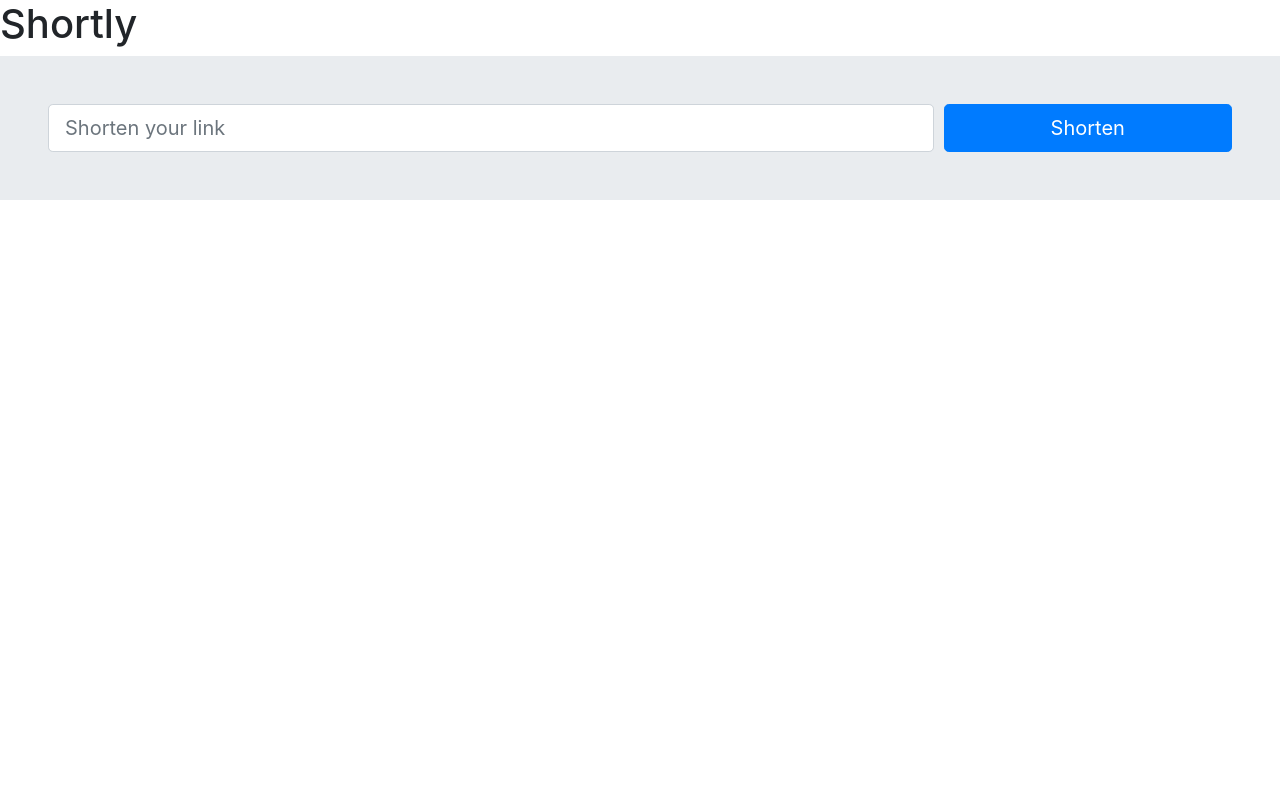
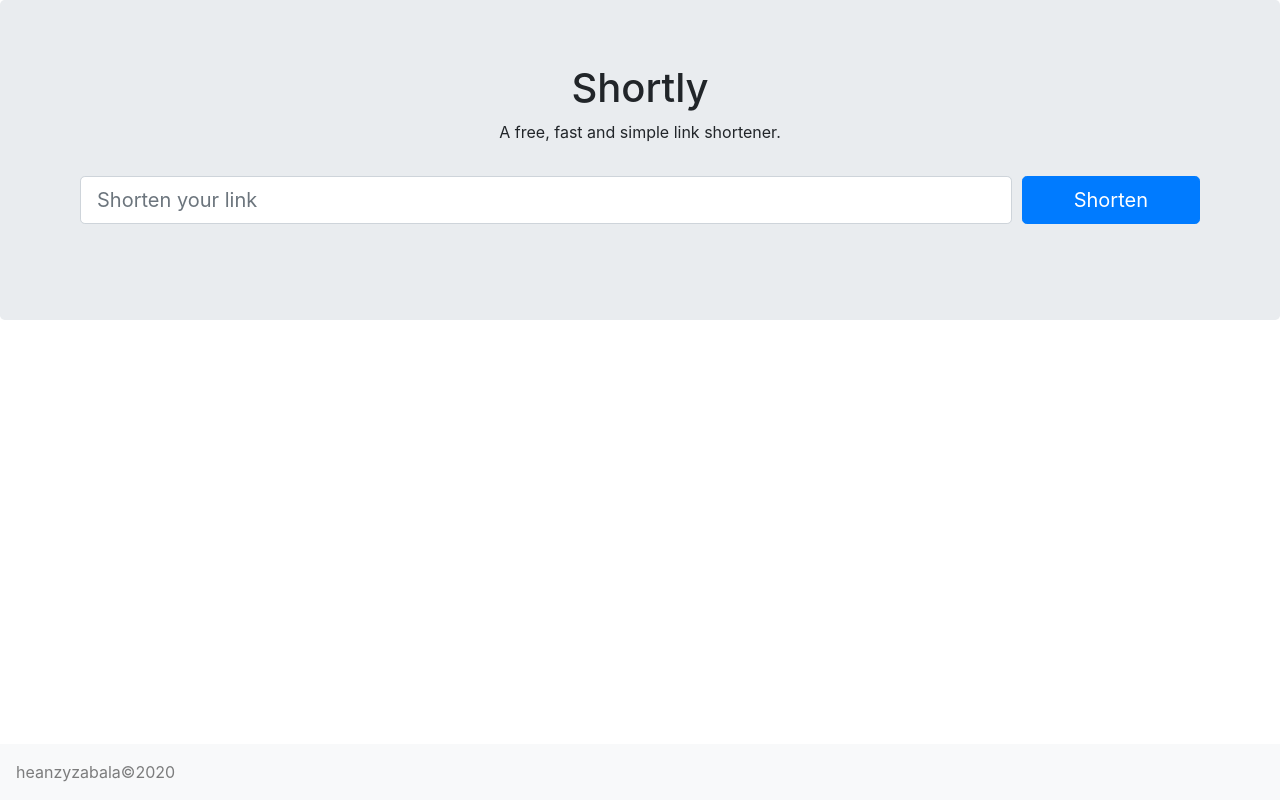
Before and after one commit to heanzyzabala/shortly, a React (Create React App) app: page / in a window 1280 px wide. Built offline with nearby package versions, Linux system fonts and the light colour scheme.

Commit message:
Changed views

```diff
--- a/src/App.jsx
+++ b/src/App.jsx
@@ -1,10 +1,15 @@
-import React from 'react';
+import React, { Component } from 'react';
 import UrlForm from './UrlForm';
+import Navfooter from './Navfooter';
 
-export default class App extends React.Component {
+// eslint-disable-next-line react/prefer-stateless-function
+export default class App extends Component {
     render() {
         return (
-            <UrlForm/>
+            <div>
+                <UrlForm />
+                <Navfooter />
+            </div>
         );
     }
 }
--- /dev/null
+++ b/src/Navfooter.jsx
@@ -0,0 +1,13 @@
+import React, { Component } from 'react';
+import { Navbar } from 'react-bootstrap';
+
+// eslint-disable-next-line react/prefer-stateless-function
+export default class Navfooter extends Component {
+    render() {
+        return (
+            <Navbar fixed="bottom" bg="light">
+                <Navbar.Text className="float-right">heanzyzabala©2020</Navbar.Text>
+            </Navbar>
+        );
+    }
+}
--- a/src/UrlForm.jsx
+++ b/src/UrlForm.jsx
@@ -37,13 +37,24 @@ export default class UrlForm extends Component {
         let alert = null;
         const { shortenedUrl: url, isValid, serverError } = this.state;
         if (isValid != null && !isValid) {
-            alert = <Alert variant="danger"> You entered an invalid link! </Alert>;
+            alert = (
+                <Alert variant="danger">
+                    <Alert.Heading>Uh-oh!</Alert.Heading>
+                    You entered an invalid link.
+                </Alert>
+            );
         } else if (serverError != null && serverError) {
-            alert = <Alert variant="warning"> Uh-oh something went wrong! </Alert>;
+            alert = (
+                <Alert variant="warning">
+                    <Alert.Heading>Hmmm.</Alert.Heading>
+                    Something seems to be wrong. Try again later!
+                </Alert>
+            );
         } else if (url) {
             alert = (
                 <Alert variant="success">
-                    Here is your link:
+                    <Alert.Heading>Success!</Alert.Heading>
+                    <div>Here is your link: </div>
                     <Alert.Link href={url}>
                         {url}
                     </Alert.Link>
@@ -52,15 +63,28 @@ export default class UrlForm extends Component {
         }
         return (
             <div>
+                <Jumbotron>
+                    <div
+                        className="text-center"
+                    >
                         <h1> Shortly </h1>
-                <Jumbotron
-                    className="p-5"
-                    fluid
+                        <p className="mt-2">
+                            A free, fast and simple link shortener.
+                        </p>
+                    </div>
+                    <div
+                        className="ml-5 mr-5 pt-3"
                     >
-                    {alert}
-                    <Form onSubmit={this.onSubmitHandler}>
+                        <Form
+                            onSubmit={this.onSubmitHandler}
+                            className="mb-4"
+                        >
                             <Form.Row>
-                            <Col sm={9}>
+                                <Col
+                                    sm={9}
+                                    md={10}
+                                    className="mb-2"
+                                >
                                     <Form.Control
                                         onChange={this.onChangeHandler}
                                         type="text"
@@ -68,18 +92,23 @@ export default class UrlForm extends Component {
                                         size="lg"
                                     />
                                 </Col>
-                            <Col sm={3}>
+                                <Col
+                                    sm={3}
+                                    md={2}
+                                >
                                     <Button
                                         type="submit"
                                         size="lg"
+                                        block
                                         variant="primary"
-                                    block
                                     >
                                         Shorten
                                     </Button>
                                 </Col>
                             </Form.Row>
                         </Form>
+                        {alert}
+                    </div>
                 </Jumbotron>
             </div>
         );
```
Also changed, not shown: src/Navheader.jsx (added, +13 -0 lines). Lines whose indentation alone changed are shown as unchanged.
